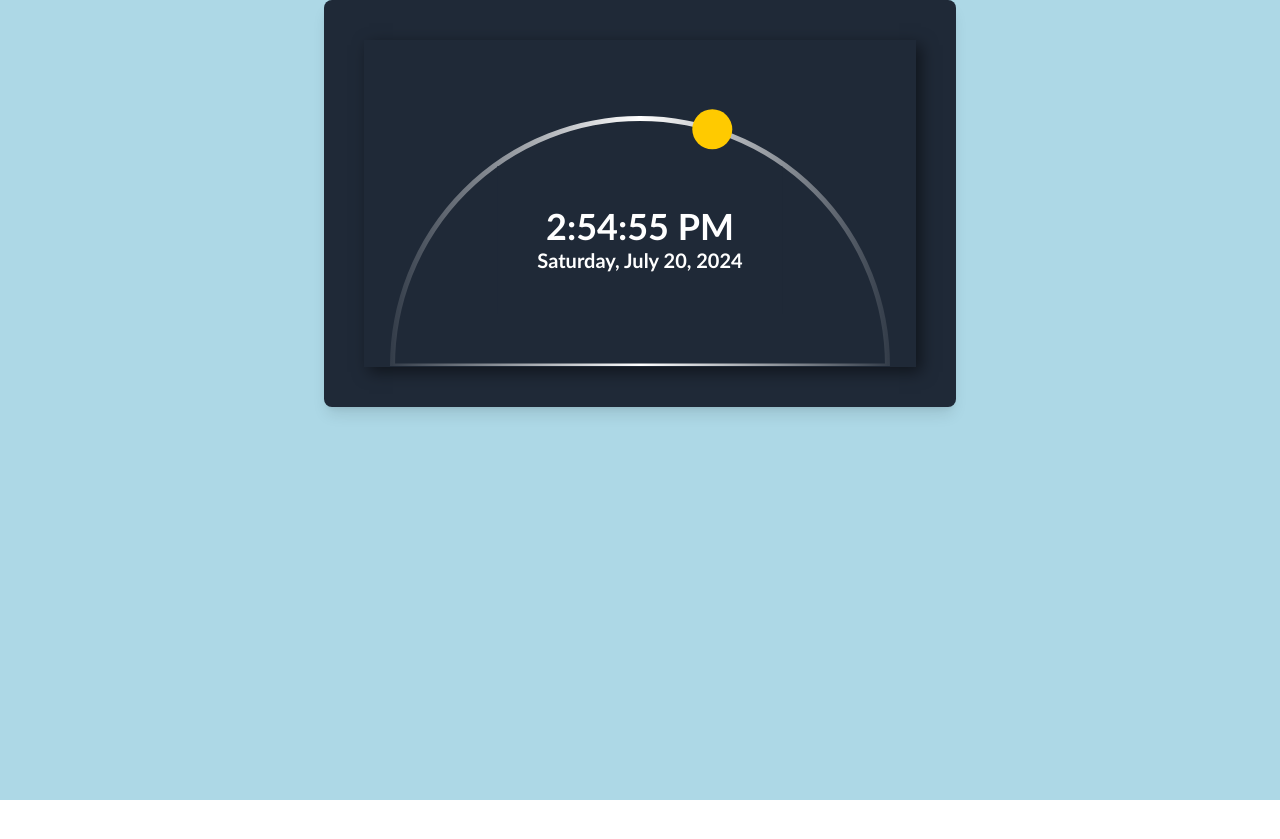
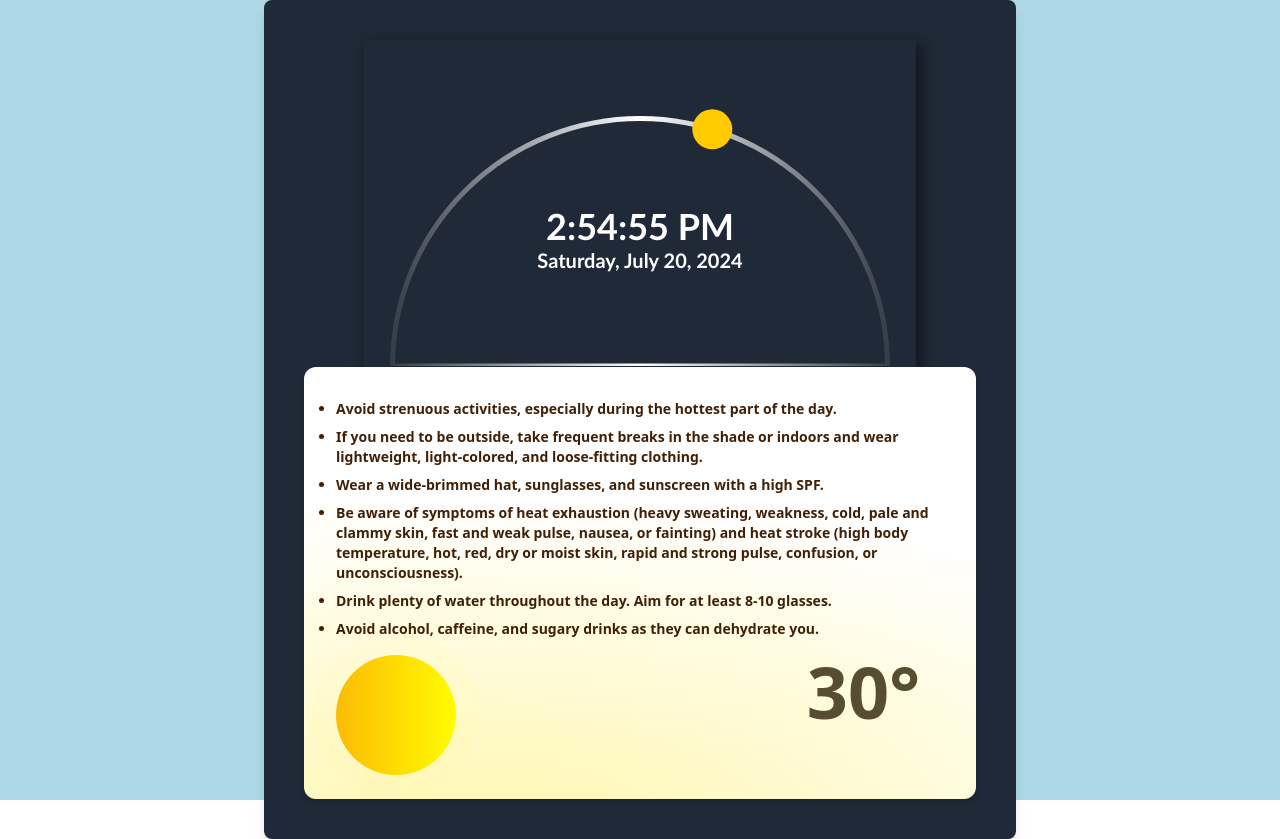
Before and after one commit to ZacGeo/cloudcover, a React (Vite) app in the folder client/: page /information in a window 1280 px wide. Before the commit the page ends 800 px from the top, so only its background shows below. Built offline with nearby package versions, Linux system fonts and the light colour scheme.

Commit message:
made the TooHot instruction

```diff
--- a/client/src/components/instructions/TooHot.jsx
+++ b/client/src/components/instructions/TooHot.jsx
@@ -1,14 +1,48 @@
 export default function Hot() {
-    return (
-        <div >
-            <ul>
-                <li>Avoid strenuous activities, especially during the hottest part of the day .</li>
-                <li>If you need to be outside, take frequent breaks in the shade or indoors and wear lightweight, light-colored, and loose-fitting clothing.</li>
-                <li>Wear a wide-brimmed hat, sunglasses, and sunscreen with a high SPF.</li>
-                <li>Be aware of symptoms of heat exhaustion (heavy sweating, weakness, cold, pale and clammy skin, fast and weak pulse, nausea, or fainting) and heat stroke (high body temperature, hot, red, dry or moist skin, rapid and strong pulse, confusion, or unconsciousness).</li>
-                <li>Drink plenty of water throughout the day. Aim for at least 8-10 glasses.</li>
-                <li>Avoid alcohol, caffeine, and sugary drinks as they can dehydrate you.</li>
-            </ul>
+  return (
+    <div
+      style={{
+        background:
+          "radial-gradient(178.94% 106.41% at 26.42% 106.41%, #FFF7B1 0%, rgba(255, 255, 255, 0) 71.88%), #FFFFFF",
+      }}
+      className=" flex rounded-xl shadow-md overflow-hidden md:max-w-2xl h-full"
+    >
+      <div className="p-8 flex flex-col">
+        <ul className="list-disc space-y-2">
+          <li className="text-sm text-yellow-950 font-sans font-bold">
+            Avoid strenuous activities, especially during the hottest part of
+            the day.
+          </li>
+          <li className="text-sm text-yellow-950 font-sans font-bold">
+            If you need to be outside, take frequent breaks in the shade or
+            indoors and wear lightweight, light-colored, and loose-fitting
+            clothing.
+          </li>
+          <li className="text-sm text-yellow-950 font-sans font-bold">
+            Wear a wide-brimmed hat, sunglasses, and sunscreen with a high SPF.
+          </li>
+          <li className="text-sm text-yellow-950 font-sans font-bold">
+            Be aware of symptoms of heat exhaustion (heavy sweating, weakness,
+            cold, pale and clammy skin, fast and weak pulse, nausea, or
+            fainting) and heat stroke (high body temperature, hot, red, dry or
+            moist skin, rapid and strong pulse, confusion, or unconsciousness).
+          </li>
+          <li className="text-sm text-yellow-950 font-sans font-bold">
+            Drink plenty of water throughout the day. Aim for at least 8-10
+            glasses.
+          </li>
+          <li className="text-sm text-yellow-950 font-sans font-bold">
+            Avoid alcohol, caffeine, and sugary drinks as they can dehydrate
+            you.
+          </li>
+        </ul>
+        <div className="mt-4 relative h-28">
+          <span className="sun sunshine"></span>
+          <span className="sun"></span>
+          <span className="absolute right-0 pr-6 font-bold text-7xl leading-none text-[rgba(87,77,51,1)]">30°</span>
         </div>
-    );
+
+      </div>
+    </div>
+  );
 }
--- a/client/src/pages/information.jsx
+++ b/client/src/pages/information.jsx
@@ -27,8 +27,9 @@ export  function Information() {
                     left: '50%',
                     transform: 'translate(-50%, -50%)'
                    }}><ClockCard />
-                   {/*<Hot />*/}
+
                    </div>
+                   <Hot />
               </div>
             </div>
 
```
Also changed, not shown: client/src/components/sun/style2.css (indentation only).
